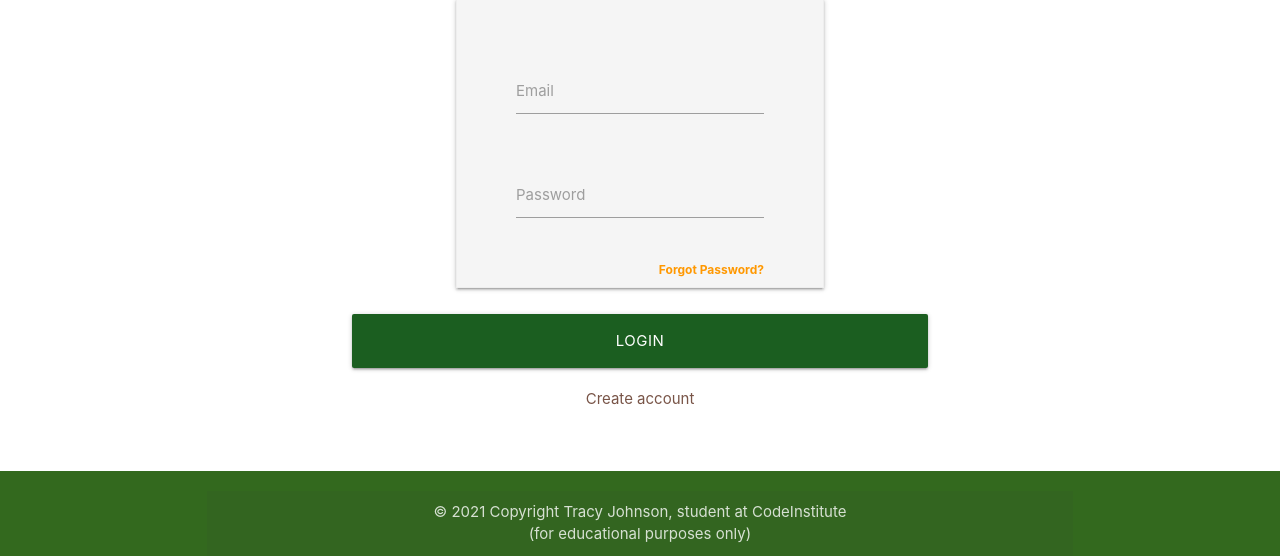
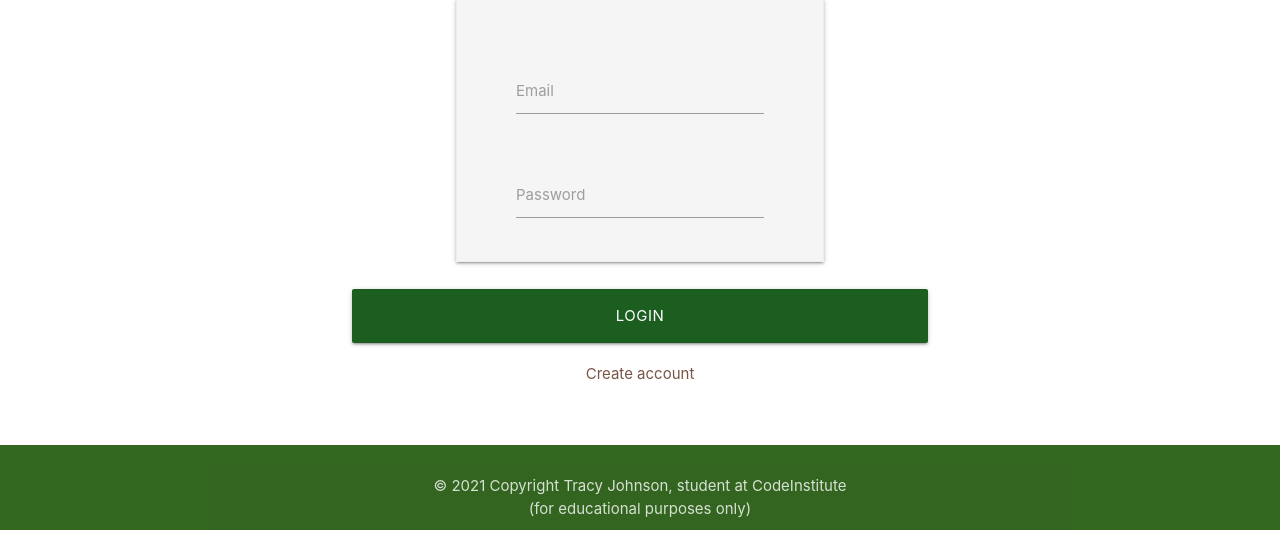
Before and after one commit to tracyjohnson213/tracker, a Flask app: page /login in a window 1280 px wide. Shown: the part 296-852 px from the top of the page. After the commit the page ends 826 px from the top, so only its background shows below. Run offline with Flask 2, Linux system fonts and the light colour scheme; some libraries are stand-ins or nearby versions.

Commit message:
Hide Forgot Password link on Login page; Updated README

```diff
--- a/templates/login.html
+++ b/templates/login.html
@@ -29,9 +29,10 @@
                         <label for='password'>Password</label>
                     </div>
                 </div>
-                <label style='float: right;'>
+                <!-- TODO Make Forgot Password link work -->
+                <!--<label style='float: right;'>
                         <a class='orange-text' href='#!'><b>Forgot Password?</b></a>
-                    </label>
+                    </label>-->
                 </div>
 
                 <br>
```
Also changed, not shown: README.md.
